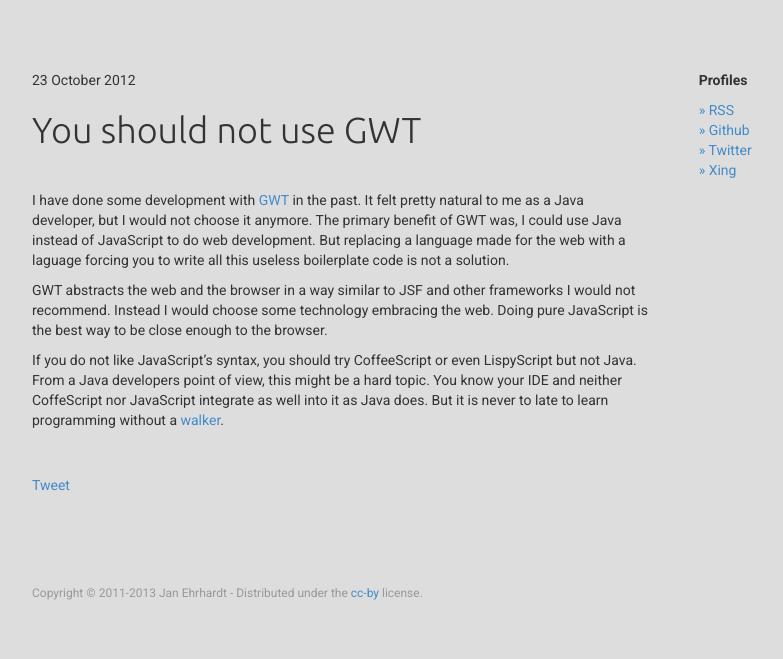
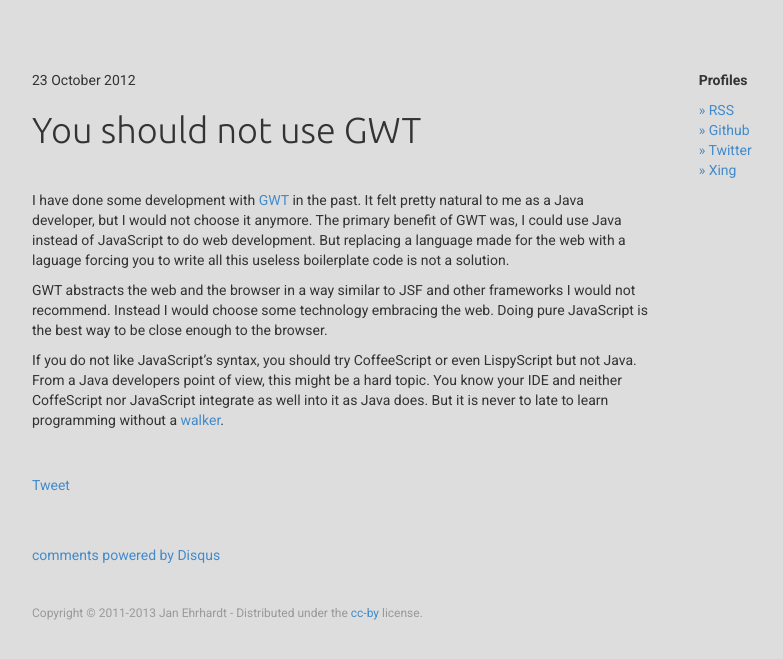
Before and after one commit to jehrhardt/jehrhardt.github.io, a Jekyll site: the page built from _posts/2012-10-23-you-should-not-use-gwt.markdown, in a window 1280 px wide. Shown: the top 659 px of the page, without its empty margins (138-921 px from the left). Built offline with Jekyll 4.4.1, drawn with Linux system fonts in a browser that asks for light colours; nearby versions of some CDN libraries; Markdown is read by kramdown in place of the engine named in the settings; comment, search, counter and statistics services are not loaded; some of the changed lines change nothing that is shown.

Commit message:
Revert "Remove disqus comments"
This reverts commit 6b97498159a9080cdc25290904b110bbe370aa4f.

```diff
--- a/_layouts/default.html
+++ b/_layouts/default.html
@@ -32,6 +32,15 @@
        var s = document.getElementsByTagName('script')[0]; s.parentNode.insertBefore(ga, s);
     })();
 
+    var disqus_shortname = 'derjanio';
+    var disqus_identifier = 'http://derjan.io{{ page.url }}';
+
+    (function() {
+      var dsq = document.createElement('script'); dsq.type = 'text/javascript'; dsq.async = true;
+      dsq.src = 'http://' + disqus_shortname + '.disqus.com/embed.js';
+      (document.getElementsByTagName('head')[0] || document.getElementsByTagName('body')[0]).appendChild(dsq);
+    })();
+
     !function(d,s,id) {
       var js, fjs=d.getElementsByTagName(s)[0];
 
--- a/_layouts/post.html
+++ b/_layouts/post.html
@@ -14,6 +14,10 @@
     </article>
     <div class="share">
       <a href="https://twitter.com/share" class="twitter-share-button" data-lang="en">Tweet</a>
+    </div>
+    <div class="comments">
+      <div id="disqus_thread"></div>
+      <a href="http://disqus.com" class="dsq-brlink">comments powered by <span class="logo-disqus">Disqus</span></a>
     </div>
   </div>
   <aside>
```
